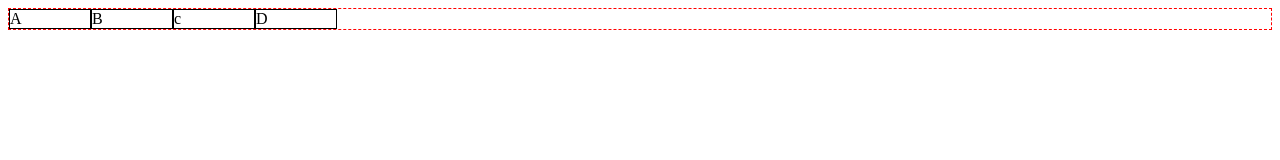
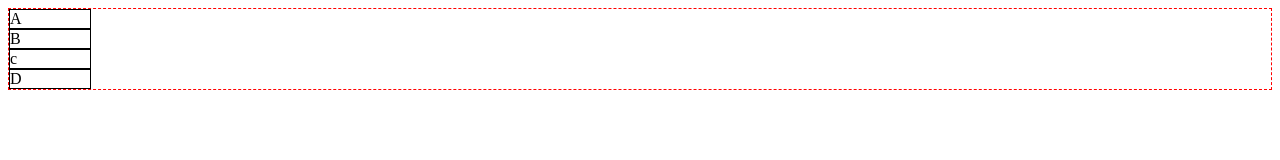
Before and after one commit to gabrielagoulart/Discover-, a plain HTML site: page guia02/flexcontainer/flexwrap.html in a window 1280 px wide. Drawn offline with Linux system fonts and the light colour scheme.

Commit message:
Flex Flow

```diff
--- a/guia02/flexcontainer/flexwrap.html
+++ b/guia02/flexcontainer/flexwrap.html
@@ -8,7 +8,8 @@
     <style>
         .box {
             display: flex;
-            flex-wrap: wrap;  /*wrap-reverse;*/
+            flex-flow: column wrap;
+            /*flex-wrap: wrap;  /*wrap-reverse;*/
 
             border: 1px dashed red;
         }
```
